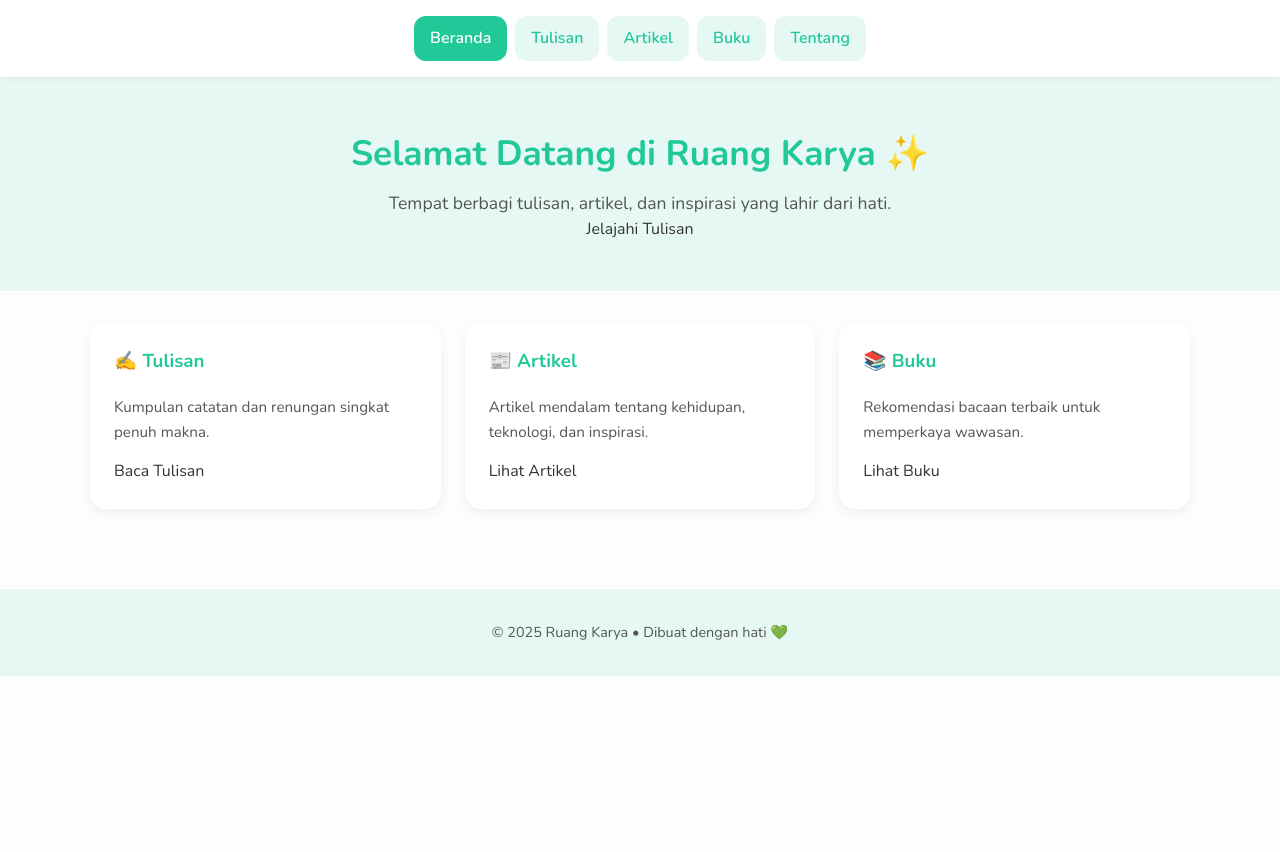
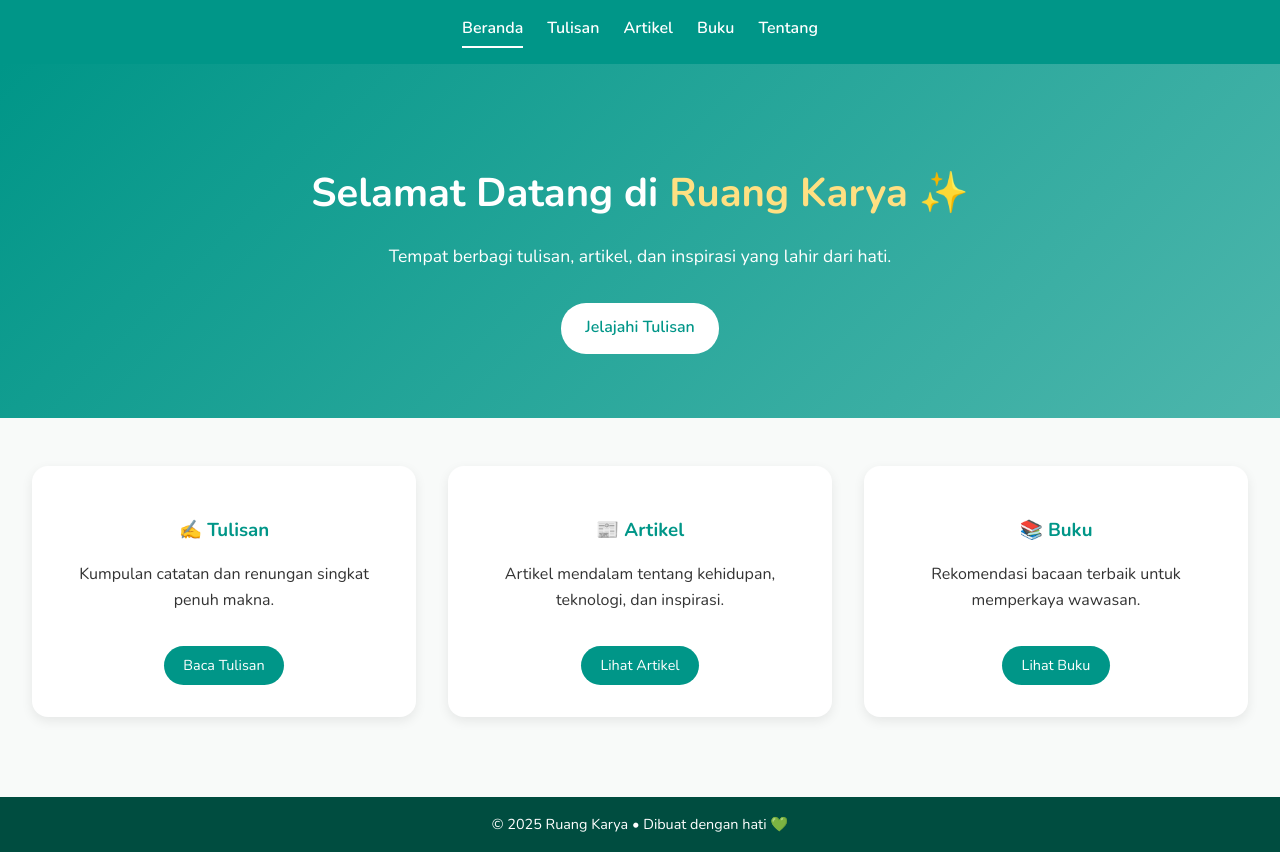
Before and after one commit to riskiaputra9/Ruang-Karya, a plain HTML site: page index.html in a window 1280 px wide. Before the commit the page ends 800 px from the top, so only its background shows below. Drawn offline with nearby package versions, Linux system fonts and the light colour scheme.

Commit message:
Update style.css

```diff
--- a/css/style.css
+++ b/css/style.css
@@ -1,148 +1,127 @@
-/* ========== VARIABEL WARNA ========== */
-:root {
-  --tosca: #20c997;
-  --tosca-dark: #17a589;
-  --tosca-light: #e6f8f3;
-  --text-dark: #333;
-  --text-light: #555;
-  --white: #fff;
-}
-
-/* ========== GLOBAL ========== */
+/* Font & Reset */
 body {
   margin: 0;
   font-family: 'Nunito', sans-serif;
-  background: #fdfdfd;
-  color: var(--text-dark);
+  background-color: #f8faf9;
+  color: #333;
   line-height: 1.6;
 }
 
-h1, h2, h3 {
-  font-weight: 700;
-}
-
-a {
-  text-decoration: none;
-  color: inherit;
-}
-
-/* ========== HEADER & NAV ========== */
+/* Navbar */
 header {
-  background: var(--white);
-  box-shadow: 0 2px 6px rgba(0,0,0,0.05);
-  position: sticky;
-  top: 0;
-  z-index: 100;
+  background: #009688;
+  padding: 1rem;
 }
 
 nav {
   display: flex;
   justify-content: center;
-  flex-wrap: wrap;
-  padding: 1rem;
-  gap: 0.5rem;
+  gap: 1.5rem;
 }
 
 nav a {
-  padding: 0.6rem 1rem;
-  border-radius: 12px;
-  background: var(--tosca-light);
-  color: var(--tosca);
+  color: white;
+  text-decoration: none;
   font-weight: 600;
-  transition: 0.3s;
+  transition: opacity 0.3s;
 }
 
-nav a:hover,
-nav a.active {
-  background: var(--tosca);
-  color: var(--white);
+nav a:hover {
+  opacity: 0.8;
 }
 
-/* ========== HERO SECTION ========== */
+nav a.active {
+  border-bottom: 2px solid #fff;
+  padding-bottom: 4px;
+}
+
+/* Hero Section */
 .hero {
   text-align: center;
-  padding: 3rem 1rem;
-  background: var(--tosca-light);
+  padding: 4rem 2rem;
+  background: linear-gradient(135deg, #009688, #4db6ac);
+  color: white;
 }
 
 .hero h1 {
-  margin: 0 0 0.5rem;
-  color: var(--tosca);
-  font-size: 2.2rem;
+  font-size: 2.5rem;
+  margin-bottom: 1rem;
+}
+
+.hero .highlight {
+  color: #ffe082;
+  font-weight: 700;
 }
 
 .hero p {
-  color: var(--text-light);
-  max-width: 600px;
-  margin: auto;
   font-size: 1.1rem;
+  margin-bottom: 2rem;
 }
 
-/* ========== GRID & CARD ========== */
+.btn {
+  display: inline-block;
+  background: white;
+  color: #009688;
+  padding: 0.8rem 1.5rem;
+  border-radius: 25px;
+  text-decoration: none;
+  font-weight: 600;
+  transition: all 0.3s;
+}
+
+.btn:hover {
+  background: #ffe082;
+  color: #004d40;
+}
+
+/* Grid Card Section */
 .grid {
   display: grid;
-  grid-template-columns: repeat(auto-fit, minmax(280px, 1fr));
-  gap: 1.5rem;
-  padding: 2rem;
-  max-width: 1100px;
-  margin: auto;
+  gap: 2rem;
+  padding: 3rem 2rem;
+  grid-template-columns: repeat(auto-fit, minmax(250px, 1fr));
 }
 
 .card {
-  background: var(--white);
+  background: white;
   border-radius: 16px;
-  padding: 1.5rem;
-  box-shadow: 0 4px 12px rgba(0,0,0,0.06);
-  transition: 0.3s;
+  padding: 2rem;
+  box-shadow: 0 4px 12px rgba(0,0,0,0.08);
+  text-align: center;
+  transition: transform 0.3s;
 }
 
 .card:hover {
   transform: translateY(-5px);
-  box-shadow: 0 6px 16px rgba(0,0,0,0.08);
 }
 
 .card h3 {
-  margin-top: 0;
-  color: var(--tosca);
+  margin-bottom: 0.8rem;
+  color: #009688;
 }
 
-.card p {
-  font-size: 0.95rem;
-  color: var(--text-light);
+.btn-small {
+  display: inline-block;
+  margin-top: 1rem;
+  background: #009688;
+  color: white;
+  padding: 0.5rem 1.2rem;
+  border-radius: 20px;
+  text-decoration: none;
+  font-size: 0.9rem;
+  transition: background 0.3s;
 }
 
-/* ========== ABOUT / PROFILE ========== */
-.about {
-  max-width: 800px;
-  margin: auto;
-  padding: 2rem;
-  text-align: center;
+.btn-small:hover {
+  background: #00796b;
 }
 
-.about img {
-  width: 160px;
-  height: 160px;
-  border-radius: 50%;
-  object-fit: cover;
-  margin-bottom: 1rem;
-  border: 4px solid var(--tosca);
-}
-
-.about h2 {
-  margin: 0.5rem 0;
-  color: var(--tosca-dark);
-}
-
-.about p {
-  color: var(--text-light);
-}
-
-/* ========== FOOTER ========== */
+/* Footer */
 footer {
   text-align: center;
-  padding: 2rem;
+  background: #004d40;
+  color: white;
+  padding: 1rem;
+  margin-top: 2rem;
   font-size: 0.9rem;
-  color: var(--text-light);
-  background: var(--tosca-light);
-  margin-top: 3rem;
 }
```
